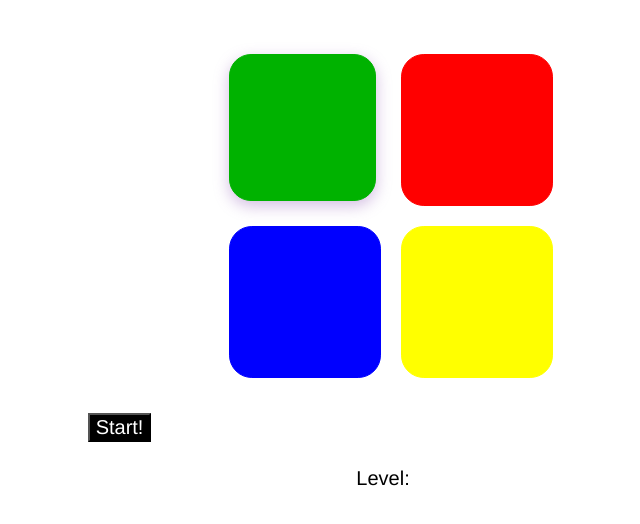
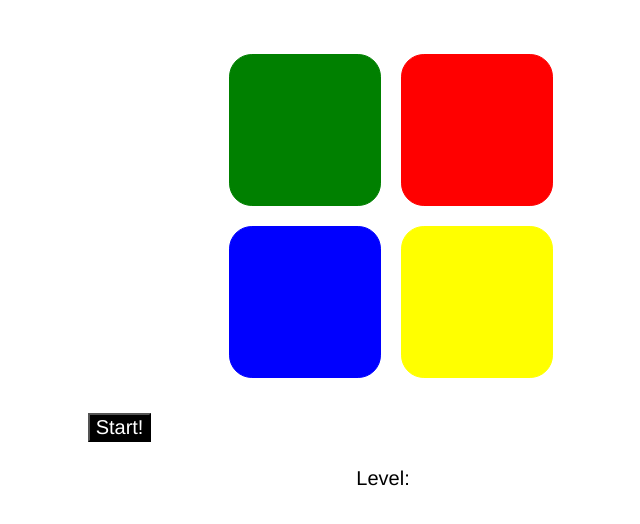
Before and after one commit to SamWing1/Simon-Game, a plain HTML site: page index.html in a window 1280 px wide. Both pictures are taken after a click on the element 554 px from the left and 259 px from the top of the page. Shown: the part 130-654 px from the top of the page, without its empty margins (249-889 px from the left). Drawn offline with Linux system fonts and the light colour scheme.

Commit message:
green button pops back out on press

```diff
--- a/css/main.css
+++ b/css/main.css
@@ -1,6 +1,7 @@
 * {
     font-family: Helvetica;
 }
+
 h1 {
     font-size: 70px;
     font-weight: normal;
@@ -8,7 +9,7 @@ h1 {
 }
 
 .game-board {
-    display:grid;
+    display: grid;
     justify-content: center;
     grid-template-areas:
     "gsp rsp"
--- a/js/main.js
+++ b/js/main.js
@@ -10,8 +10,24 @@ const onSpaceClicked = function (event) {
     console.log('clicked!')
 }
 const onGreenClicked = function (event) {
-    green.classList.add('green-space-pressed')
+    function resolveAfter1Seconds() {
+        return new Promise(resolve => {
+          setTimeout(() => {
+            resolve(green.classList.remove('green-space-pressed'));
+          }, 1000);
+        });
+      }
+
+      async function asyncCall() {
+        console.log(green.classList.add('green-space-pressed'));
+        const result = await resolveAfter1Seconds();
+        console.log(result);
+      }
+
+      asyncCall();
+
 }
+
 const onRedClicked = function (event) {
     red.classList.add('red-space-pressed')
 }
```
